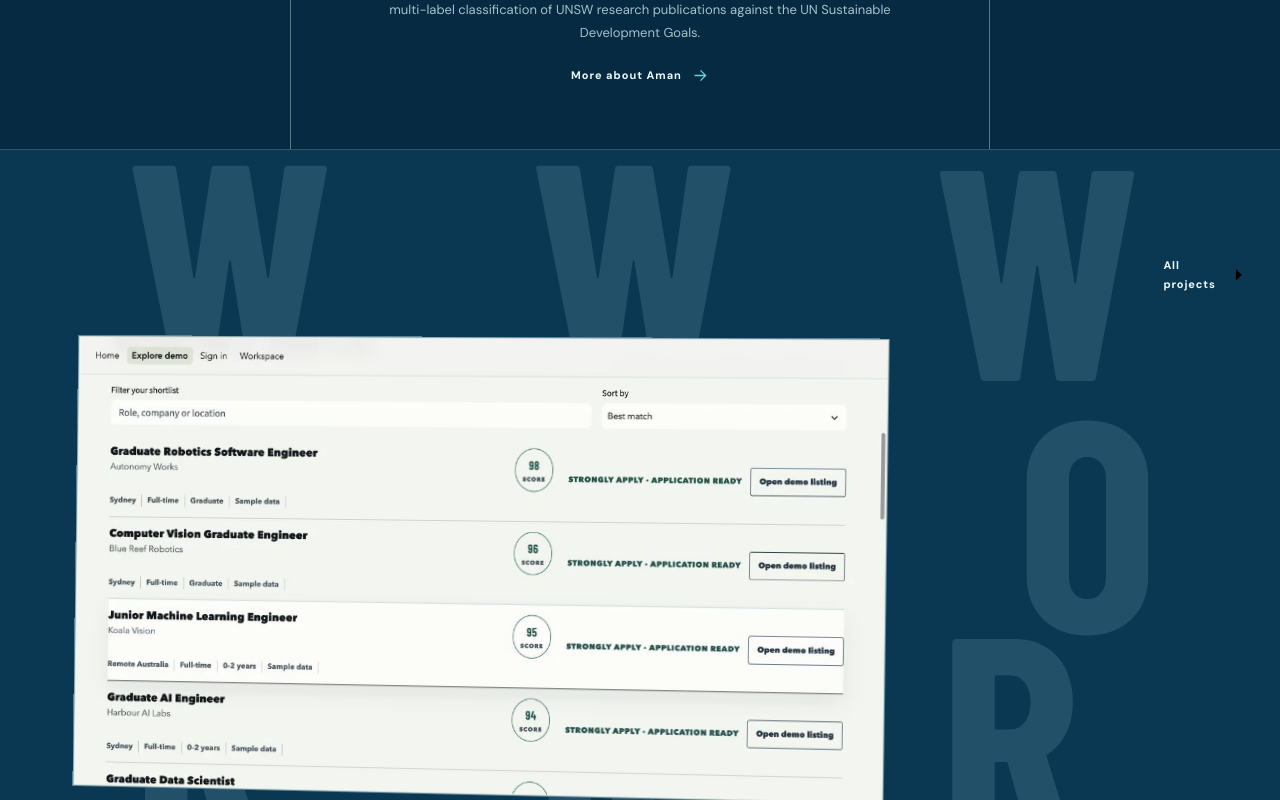
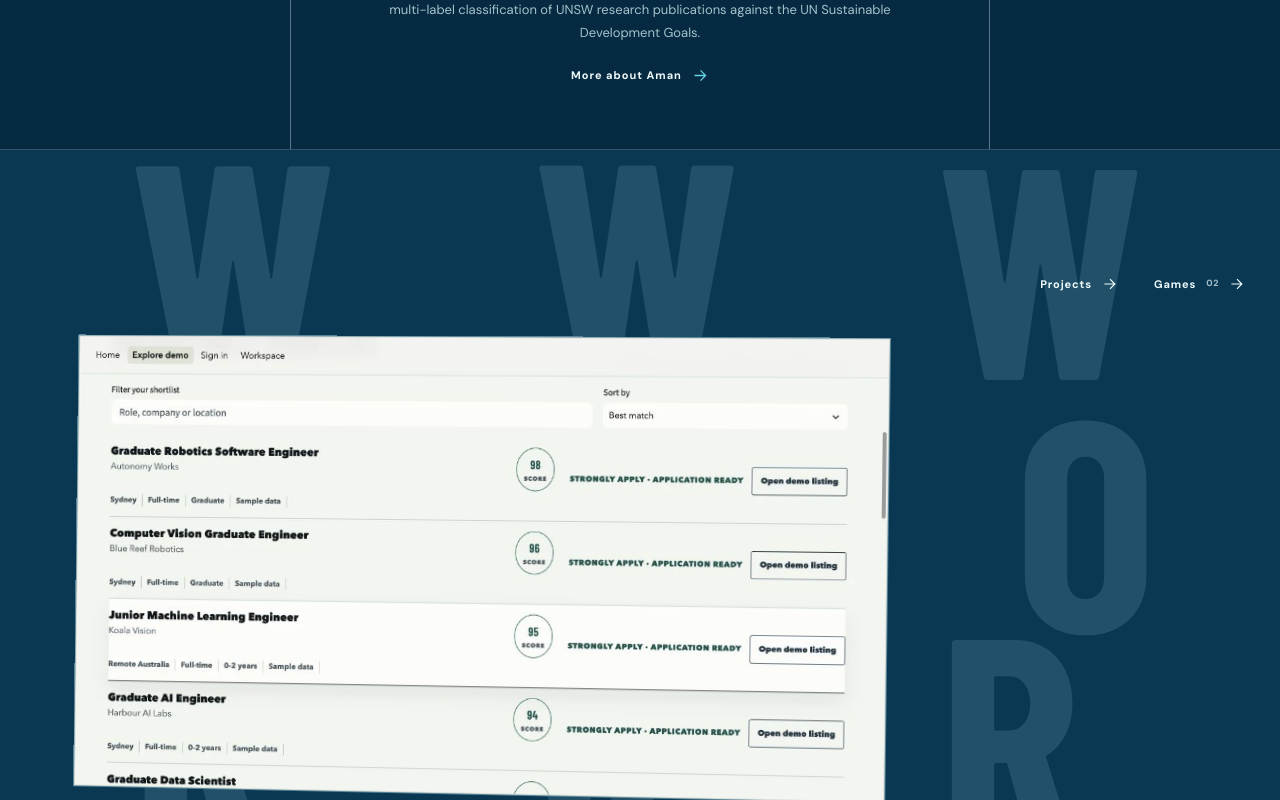
Before and after one commit to amancodeshere/personal-website, a Next.js app: page / in a window 1280 px wide. Shown: the part 1000-1800 px from the top of the page. Built offline with nearby package versions, Linux system fonts and the light colour scheme; a web font is replaced by a local one.

Commit message:
feat:move games into an explicit topic and isolate portfolio navigation

```diff
--- a/src/app/globals.css
+++ b/src/app/globals.css
@@ -359,6 +359,7 @@
   align-items: end;
   min-height: 48px;
   margin: 0 0 26px;
+  gap: clamp(18px, 3vw, 36px);
 }
 .work-heading a {
   display: inline-flex;
@@ -369,6 +370,20 @@
   font-size: 11px;
   font-weight: 700;
   letter-spacing: 0.08em;
+}
+.work-heading a:hover {
+  color: var(--cyan);
+}
+.work-heading a > span {
+  color: var(--muted);
+  font-size: 9px;
+}
+.work-heading a svg {
+  width: 16px;
+  height: 16px;
+  fill: none;
+  stroke: currentColor;
+  stroke-width: 1.5;
 }
 .visually-hidden {
   position: absolute;
@@ -632,7 +647,10 @@
   gap: 8px;
   margin: 28px 0 15px;
 }
-.filter-bar button {
+.filter-bar button,
+.filter-bar .games-topic-link {
+  display: inline-flex;
+  align-items: center;
   padding: 8px 12px;
   border: 1px solid var(--line);
   background: transparent;
@@ -641,12 +659,14 @@
   cursor: pointer;
 }
 .filter-bar button:hover,
-.filter-bar button[aria-pressed="true"] {
+.filter-bar button[aria-pressed="true"],
+.filter-bar .games-topic-link:hover {
   color: var(--deep);
   border-color: var(--cyan);
   background: var(--cyan);
 }
-.filter-bar button span {
+.filter-bar button span,
+.filter-bar .games-topic-link span {
   margin-left: 8px;
   opacity: 0.7;
 }
--- a/src/app/sitemap.ts
+++ b/src/app/sitemap.ts
@@ -12,7 +12,7 @@
 export default function sitemap(): MetadataRoute.Sitemap {
   const origin = getSiteOrigin();
   if (!origin) return [];
-  const routes = ["", "/about", "/experience", "/projects"];
+  const routes = ["", "/about", "/experience", "/projects", "/projects/games"];
   return [
     ...routes.map((route) => ({
       url: `${origin}${route}`,
--- a/src/components/sections/SelectedWork.tsx
+++ b/src/components/sections/SelectedWork.tsx
@@ -1,5 +1,8 @@
 import Link from "next/link";
-import { projects } from "../../content/portfolio";
+import {
+  portfolioProjects,
+  gameProjects,
+} from "../../content/project-visibility";
 import { ProjectRow } from "../projects/ProjectRow";
 import { GalleryMotion } from "../visual/GalleryMotion";
 
@@ -16,14 +19,20 @@
           Work
         </h2>
         <Link href="/projects">
-          All projects
+          Projects
+          <svg viewBox="0 0 20 20" aria-hidden="true">
+            <path d="M3 10h13M10 4l6 6-6 6" />
+          </svg>
+        </Link>
+        <Link href="/projects/games">
+          Games <span>{String(gameProjects.length).padStart(2, "0")}</span>
           <svg viewBox="0 0 20 20" aria-hidden="true">
             <path d="M3 10h13M10 4l6 6-6 6" />
           </svg>
         </Link>
       </div>
       <GalleryMotion className="project-list home-project-list">
-        {projects.map((project, index) => (
+        {portfolioProjects.map((project, index) => (
           <ProjectRow key={project.slug} project={project} index={index} />
         ))}
       </GalleryMotion>
--- /dev/null
+++ b/src/content/project-visibility.ts
@@ -0,0 +1,11 @@
+import { projects } from "./portfolio";
+
+/** Projects shown in the homepage and the default projects catalogue. */
+export const portfolioProjects = projects.filter(
+  (project) => project.category !== "Games",
+);
+
+/** Game projects are available from their dedicated opt-in topic route. */
+export const gameProjects = projects.filter(
+  (project) => project.category === "Games",
+);
```
Also changed, not shown: src/app/projects/[slug]/page.tsx (+12 -4 lines), src/app/projects/games/page.tsx (added, +38 -0 lines), src/app/projects/page.tsx (+12 -6 lines), src/components/projects/ProjectCatalogue.tsx (+15 -5 lines).
